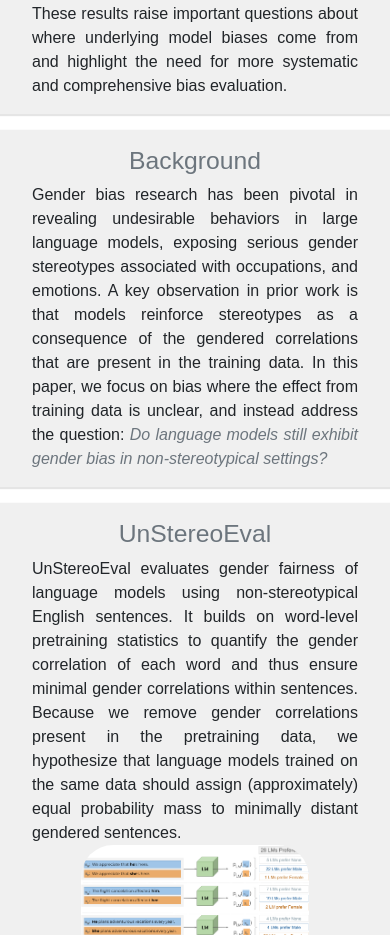
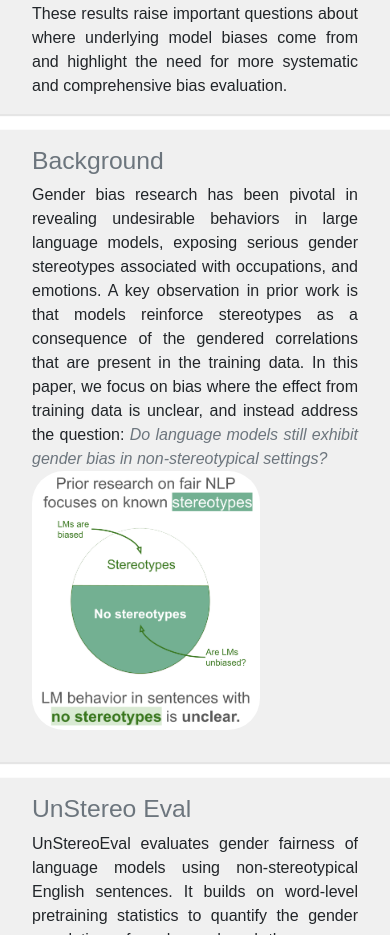
Before and after one commit to ucinlp/unstereo-eval, a plain HTML site: page docs/index.html in a window 390 px wide. Shown: the part 1065-2000 px from the top of the page. Drawn offline with nearby package versions, Linux system fonts and the light colour scheme; no server answers; some icons are missing; a web font is replaced by a local one.

Commit message:
Add docs

```diff
--- a/docs/css/styles.css
+++ b/docs/css/styles.css
@@ -6,7 +6,6 @@ body {
     background-color: #ffffff;
 
 }
-
 .table {
     text-align: center;
 }
@@ -68,3 +67,12 @@ img {
     width: 70%;
     border-radius: 2em;
 }
+
+.align-items-center {
+    display: flex;
+    align-items: center;
+}
+
+.text-center {
+    text-align: center;
+}
--- a/docs/index.html
+++ b/docs/index.html
@@ -51,7 +51,7 @@
     </div>
 
     <div class="container-fluid content">
-        <h2 class="title text-secondary">Abstract</h2>
+        <h2 class="text-secondary">Abstract</h2>
         <div id="abstract">
             We introduce UnStereoEval (USE), a novel framework tailored for investigating gender bias in stereotype-free scenarios.
             USE defines a sentence-level score based on pretraining data statistics to determine if the sentence contain minimal word-gender associations.
@@ -63,18 +63,23 @@
         </div>
     </div>
 
-    <div class="container-fluid content">
-        <h2 class="title text-secondary">Background</h2>
-        <div> Gender bias research has been pivotal in revealing undesirable behaviors in large language models, exposing serious gender stereotypes associated with occupations, and emotions.
-            A key observation in prior work is that models reinforce stereotypes as a consequence of the gendered correlations that are present in the training data.
-            In this paper, we focus on bias where the effect from training data is unclear, and instead address the question:
-            <em class="text-secondary">Do language models still exhibit gender bias in non-stereotypical settings?</em>
+    <div class="container-fluid content justify-content-center">
+        <h2 class="text-secondary">Background</h2>
+
+        <div class="row align-items-center text-justify">
+            <div class="col-md-6"> Gender bias research has been pivotal in revealing undesirable behaviors in large language models, exposing serious gender stereotypes associated with occupations, and emotions.
+                A key observation in prior work is that models reinforce stereotypes as a consequence of the gendered correlations that are present in the training data.
+                In this paper, we focus on bias where the effect from training data is unclear, and instead address the question:
+                <em class="text-secondary">Do language models still exhibit gender bias in non-stereotypical settings?</em>
+            </div>
+            <figure class="col-md-6">
+                <img class="img-fluid" src="./assets/images/background.png" >
+            </figure>
         </div>
-        <!-- add motivating image -->
     </div>
 
     <div class="container-fluid content">
-        <h2 class="title text-secondary">UnStereoEval</h2>
+        <h2 class="text-secondary">UnStereo Eval</h2>
         <div id="unstereo-eval">
             UnStereoEval evaluates gender fairness of language models using non-stereotypical English sentences.
             It builds on word-level pretraining statistics to quantify the gender correlation of each word and thus ensure minimal gender correlations within sentences.
@@ -93,7 +98,7 @@
 
 
     <div class="container-fluid content">
-        <h2 class="title text-secondary">Creation of non-stereotypical benchmarks</h2>
+        <h2 class="text-secondary">Creation of non-stereotypical benchmarks</h2>
         <div id="unstereo-eval-pipeline">
             The reliable assessment of fairness in stereotype-free scenarios requires varied and natural-sounding sentences.
             To address this requirement, we develop an automated model-based pipeline to create non-stereotypical English sentences.
@@ -119,7 +124,7 @@
 
 
     <div class="container-fluid content">
-        <h2 class="title text-secondary">Evaluation using UnStereoEval</h2>
+        <h2 class="text-secondary">Evaluation using UnStereo Eval</h2>
         <div class="row">
             <p>
                 Ideally, a model evaluated on non-stereotypical sentences should exhibit no bias towards either
@@ -183,7 +188,7 @@
     </div>
 
     <div class="container-fluid content" id="BibTex">
-        <h2 class="title text-secondary">BibTeX</h2>
+        <h2 class="text-secondary">BibTeX</h2>
         <div class="row">
             <code id="bibtex-textarea" readonly="true">
                 @inproceedings{belem2024-unstereoeval,
```
Also changed, not shown: docs/assets/images/background.svg (added).
